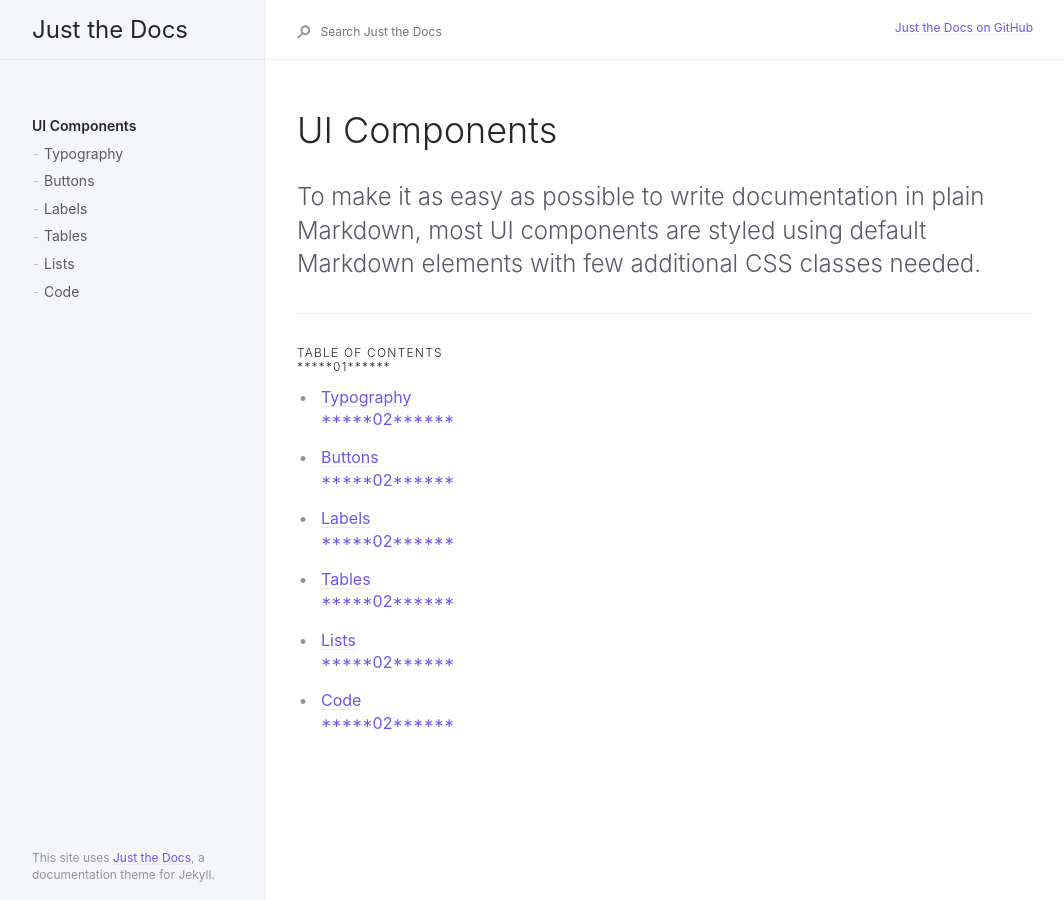
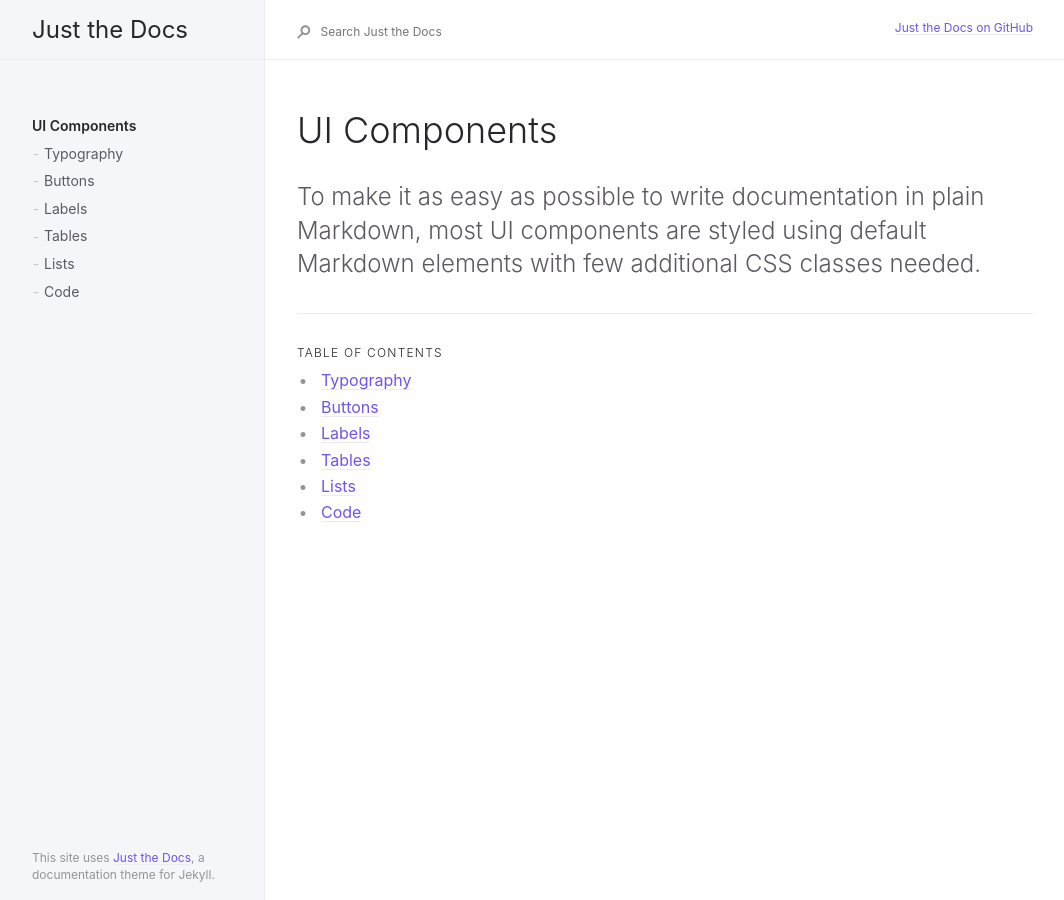
Before and after one commit to abeltranes/abeltranes.github.io, a Jekyll site: the page built from docs/ui-components/ui-components.md, in a window 1280 px wide. Shown: the whole page, without its empty margins (91-1155 px from the left). Built offline with Jekyll 4.4.1, drawn with Linux system fonts in a browser that asks for light colours.

Commit message:
Update default.html

```diff
--- a/_layouts/default.html
+++ b/_layouts/default.html
@@ -56,13 +56,13 @@
           {{ content }}
           {% if page.has_children == true and page.has_toc != false %}
           <hr>
-          <h2 class="text-delta">Table of contents<p>*****01******</p></h2>
+          <h2 class="text-delta">Table of contents</h2>
           {% assign children_list = site.pages | sort:"nav_order" %}
           <ul>
             {% for child in children_list %}
             {% if child.parent == page.title and child.title != page.title %}
             <li>
-                <a href="{{ child.url | absolute_url }}">{{ child.title }}<p>*****02******</p></a>
+                <a href="{{ child.url | absolute_url }}">{{ child.title }}</a>
             </li>
               {% endif %}
             {% endfor %}
```
